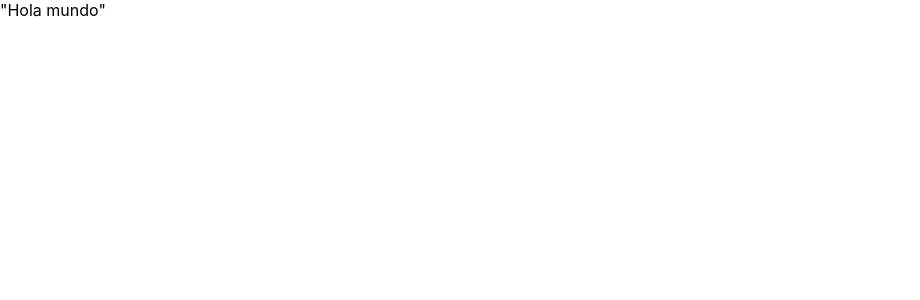
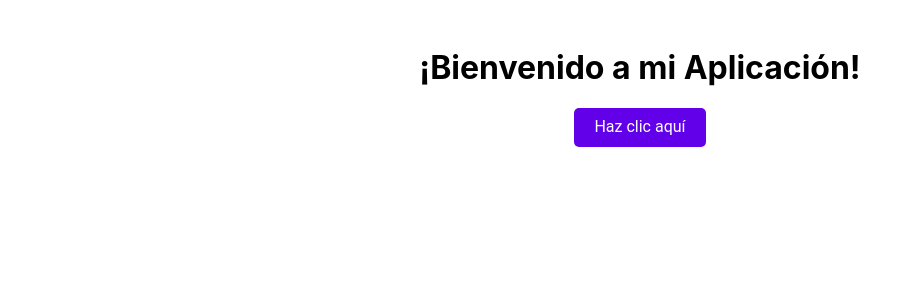
Before and after one commit to JuanBenega/ainova-web, a React (Create React App) app: page / in a window 1280 px wide. Shown: the top 300 px of the page, without its empty margins (0-920 px from the left). Built offline with nearby package versions, Linux system fonts and the light colour scheme.

Commit message:
probando SASS

```diff
--- a/package.json
+++ b/package.json
@@ -6,6 +6,7 @@
     "@testing-library/jest-dom": "^5.17.0",
     "@testing-library/react": "^13.4.0",
     "@testing-library/user-event": "^13.5.0",
+    "normalize.css": "^8.0.1",
     "react": "^18.3.1",
     "react-dom": "^18.3.1",
     "react-scripts": "^5.0.1",
@@ -16,7 +17,8 @@
     "start": "react-scripts start",
     "build": "react-scripts build",
     "test": "react-scripts test",
-    "eject": "react-scripts eject"
+    "eject": "react-scripts eject",
+    "sass": "sass --watch src/scss:src/css"
   },
   "eslintConfig": {
     "extends": [
--- a/src/App.js
+++ b/src/App.js
@@ -1,8 +1,18 @@
+import React from "react";
+import "./scss/main.scss";
 
+import Button from "./components/Button";
 
 function App() {
+  const handleClick = () => {
+    alert("Botón presionado!");
+  };
+
   return (
-    <div>"Hola mundo"</div>
+    <div style={{ textAlign: "center", marginTop: "50px" }}>
+      <h1>¡Bienvenido a mi Aplicación!</h1>
+      <Button text="Haz clic aquí" onClick={handleClick} />
+    </div>
   );
 }
 
--- a/src/components/Button.jsx
+++ b/src/components/Button.jsx
@@ -1,5 +1,5 @@
 import React from 'react';
-import '../styles/components/_button.scss';
+import '../scss/components/_button.scss';
 
 function Button({ text, onClick }) {
   return <button className="button" onClick={onClick}>{text}</button>;
--- /dev/null
+++ b/src/css/main.css
@@ -0,0 +1,16 @@
+@import 'normalize.css';
+.button {
+  padding: 10px 20px;
+  background-color: #6200ea;
+  color: white;
+  border: none;
+  border-radius: 5px;
+  font-family: "Roboto", sans-serif;
+  cursor: pointer;
+  transition: background-color 0.3s;
+}
+.button:hover {
+  background-color: #3700b3;
+}
+
+/*# sourceMappingURL=main.css.map */
--- a/src/styles/components/_button.scss
+++ b/src/scss/components/_button.scss
@@ -2,15 +2,15 @@
 
 .button {
   padding: 10px 20px;
-  background-color: $primary-color;
+  background-color: $primaryColor;
   color: white;
   border: none;
   border-radius: 5px;
-  font-family: $font-stack;
+  font-family: $fontStack;
   cursor: pointer;
   transition: background-color 0.3s;
 
   &:hover {
-    background-color: $secondary-color;
+    background-color: $secondaryColor;
   }
 }
--- /dev/null
+++ b/src/scss/main.scss
@@ -0,0 +1,4 @@
+@import 'normalize.css';
+@import './utils/variables';
+@import './utils/mixins';
+@import './components/button'
--- /dev/null
+++ b/src/scss/utils/_mixins.scss
@@ -0,0 +1,11 @@
+@mixin flexCenter {
+    display: flex;
+    justify-content: center;
+    align-items: center;
+  }
+
+  @mixin responsive($breakpoint) {
+    @media (max-width: $breakpoint) {
+      @content;
+    }
+  }
--- a/src/styles/main.scss
+++ /dev/null
@@ -1,3 +0,0 @@
-@import './utils/variables';
-@import './utils/mixins';
-@import './components/button'
```
Also changed, not shown: src/scss/utils/_variables.scss (renamed from src/styles/utils/_variables.scss), src/styles/utils/_mixins.scss (deleted), 2 other files (tests, documents, lock files or other folders).
